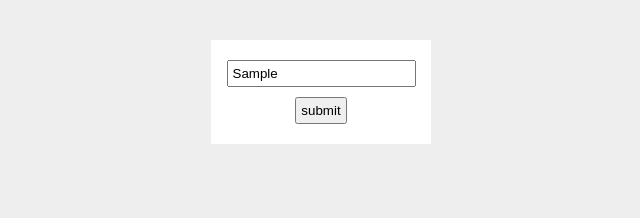
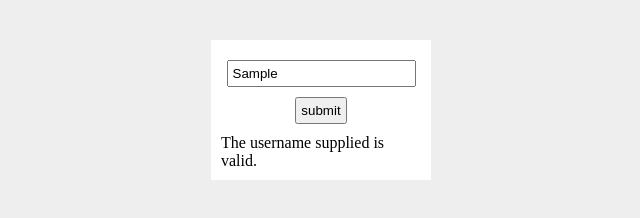
Before and after one commit to JRybelis/2.-form_events, a plain HTML site: page index.html in a window 1280 px wide. Both pictures are taken after typing "Sample" into the empty fields and a click on the input "submit". Shown: the whole page, without its empty margins (319-959 px from the left). Drawn offline with Linux system fonts and the light colour scheme.

Commit message:
basic form validation

```diff
--- a/JS/forms/form.js
+++ b/JS/forms/form.js
@@ -1,5 +1,8 @@
 const form = document.querySelector('.signup-form');
 // const username = document.querySelector('#username');
 
+const feedback = document.querySelector('.feedback');
+
 export {form}
 // export {username}
+export {feedback}
--- a/JS/main.js
+++ b/JS/main.js
@@ -1,8 +1,27 @@
 import {form} from './forms/form.js';
 // import {username} from './forms/form.js';
+import {feedback} from './forms/form.js';
 
 form.addEventListener('submit', e => {
     e.preventDefault();
     //console.log(username.value); optional, because form already has elements with #id that we can refer to from its event listener
     console.log (form.username.value); // as above
+    //form validation:
+    const usernameInput = form.username.value;
+    const usernamePattern = /^[a-zA-Z]{6,12}$/;
+
+    if (usernamePattern.test(usernameInput)) {
+        //feedback good info
+        feedback.textContent = 'The username supplied is valid.';
+    } else {
+        // feedback help info
+        feedback.textContent = 'The username must containt 6 to 12 letters only.';
+    }
 });
+
+// testing RegEx example
+const username = 'Giorgio';
+const pattern = /^[a-zA-Z]{6,}$/;
+
+let result = pattern.test(username); // returns boolean true or false.
+result = username.search(pattern); // does the check but returns an integer (for the position where the match was found). -1 if no match.
--- a/index.html
+++ b/index.html
@@ -13,6 +13,7 @@
     <form class="signup-form">
         <input type="text" id="username" placeholder="username">
         <input type="submit" value="submit">
+        <div class="feedback"></div>
     </form>
 
 </body>
```
